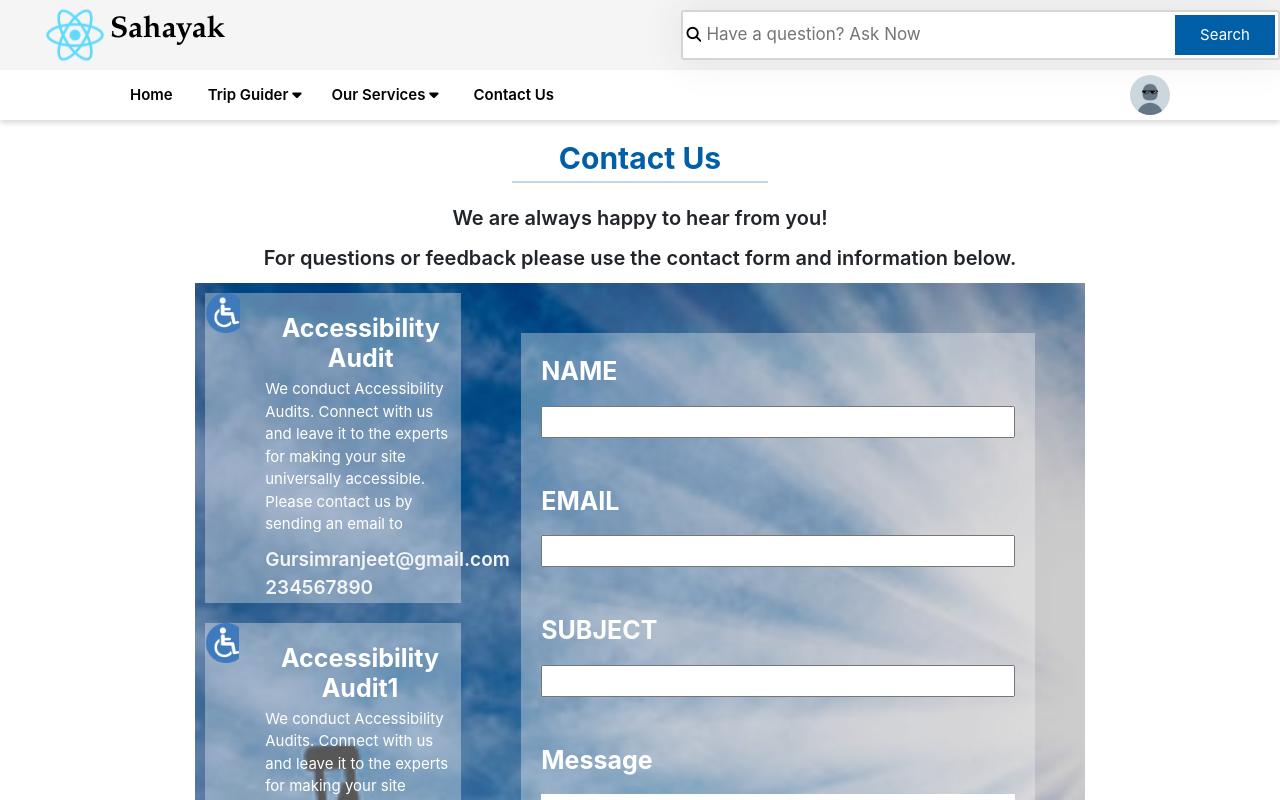
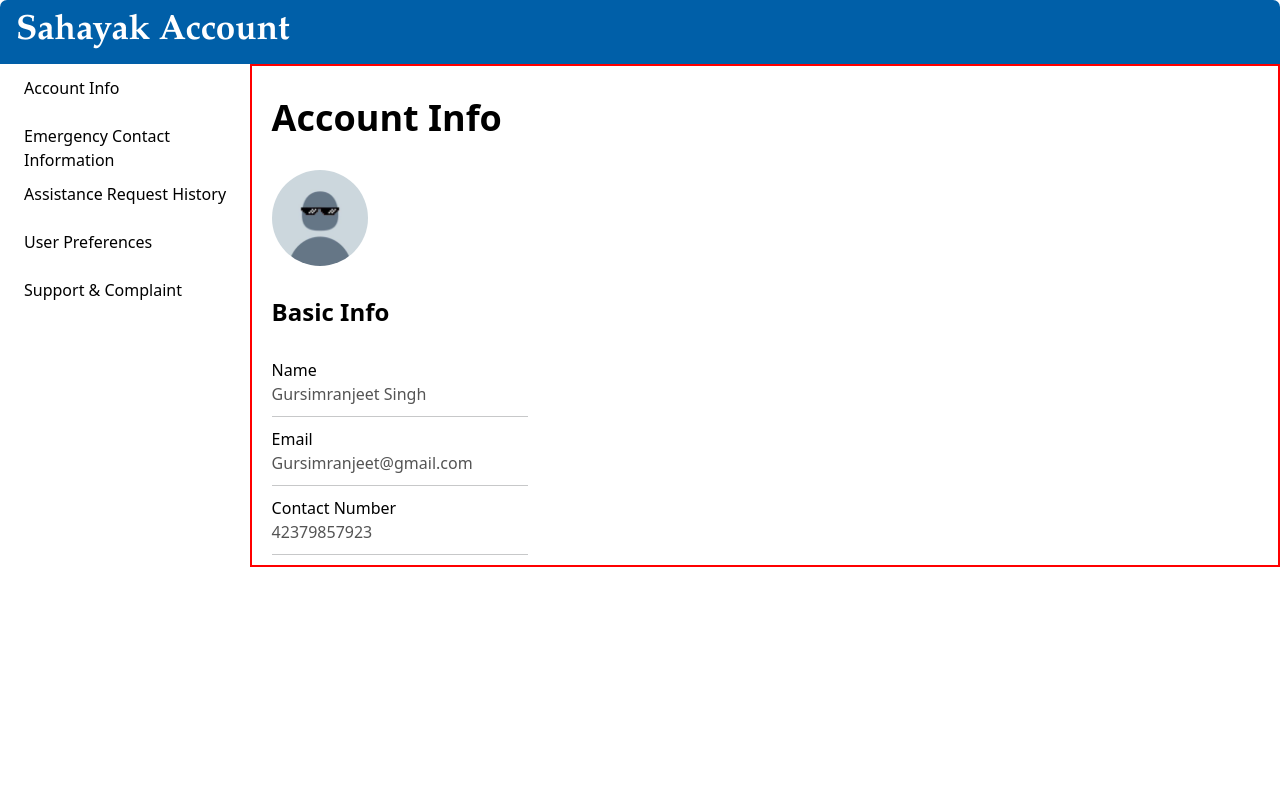
Before and after one commit to Gursimranjeet-Singh/Sahayak, a React (Create React App) app: page /dashboard in a window 1280 px wide. Shown: the top 800 px of the page. Built offline with nearby package versions, Linux system fonts and the light colour scheme.

Commit message:
create profile and add basic structure

```diff
--- a/src/App.css
+++ b/src/App.css
@@ -36,3 +36,11 @@
     transform: rotate(360deg);
   }
 }
+*{
+  margin: 0;
+  padding: 0;
+  box-sizing: border-box;
+}
+html{
+  font-size: 62.5%;
+}
--- a/src/App.js
+++ b/src/App.js
@@ -3,13 +3,12 @@ import Home from "./pages/home/Home";
 import Navbar from "./pages/header/Navbar";
 import Footer from "./pages/footer/Footer";
 import Contact from "./pages/contact/Contact";
+import Dashboard from "./dashboard/Dashboard";
 
 function App() {
   return (
     <>
-      <Navbar webpagename="Sahayak" />
-      <Contact />
-      <Footer />
+      <Dashboard />
     </>
   );
 }
--- /dev/null
+++ b/src/dashboard/Dashboard.js
@@ -0,0 +1,26 @@
+import React from 'react';
+import './dashboard.css';
+import Profile from './profiledash.js/Profile.js';
+export default function Dashboard(){
+    return(
+        <>
+        <div id='headdash'>
+            <span>Sahayak Account</span>
+        </div>
+        <div id='maincontent'>
+            <div id='leftnavdash'>
+                    <button className='divleftdash'>Account Info</button>
+                    <button className='divleftdash'>Emergency Contact Information</button>
+                    <button className='divleftdash'>Assistance Request History</button>
+                    <button className='divleftdash'>User Preferences</button>
+                    {/* <button className='divleftdash'></button> */}
+                    <button className='divleftdash'>Support & Complaint</button>
+            </div>
+            <div id='rightcontentdash'>
+                <Profile/>
+            </div>
+        </div>
+
+        </>
+    );
+}
--- /dev/null
+++ b/src/dashboard/dashboard.css
@@ -0,0 +1,56 @@
+
+#headdash{
+    height: 6.4rem;
+    color: white;
+    background-color: hsl(206, 100%, 33%);
+    font-size: 3.5rem;
+    display: flex;
+    align-items: center;
+    text-indent: 1.6rem;
+    border-top-right-radius: 0.7rem;
+    border-top-left-radius: 0.7rem;
+    font-family: garamond;
+    font-weight: 700;
+}
+#maincontent{
+    display: flex;
+
+    width: 100vw;
+
+}
+#leftnavdash{
+
+    width: 19.5vw;
+
+
+}
+.divleftdash{
+    width: 100%;
+   height: 4.8rem;
+  font-size: 1.6rem;
+  font-family: UberMoveText, system-ui, "Helvetica Neue", Helvetica, Arial, sans-serif;
+   background-color: white;
+   padding-top: 12px;
+   padding-bottom: 12px;
+   padding-left: calc(24px * 1);
+   padding-right: 12px;
+   border: none;
+   text-align: left;
+
+}
+.divleftdash:hover{
+    background-color: white;
+}
+.divleftdash:focus{
+    border-left: 5px solid hsl(206, 100%, 33%);
+    background-image: linear-gradient(0deg, rgba(255, 255, 255, 0.92), rgba(255, 255, 255, 0.92));
+    background-color: #000000;
+    /* both background color and image are giving that texture combined */
+
+
+}
+#rightcontentdash{
+    border: 2px solid red;
+    width: calc(100vw - 19.5vw);
+    padding-left: 2rem;
+}
--- /dev/null
+++ b/src/dashboard/profiledash.js/Profile.js
@@ -0,0 +1,30 @@
+// this is for Account Info page
+import React, { Fragment } from "react";
+import "./profile.css";
+export default function Profile() {
+  const info = [
+    { id: 0, nameofitem: "Name", valueofitem: "Gursimranjeet Singh" },
+    { id: 0, nameofitem: "Email", valueofitem: "Gursimranjeet@gmail.com" },
+    { id: 0, nameofitem: "Contact Number", valueofitem: "42379857923" },
+  ];
+  function Showlistitems() {
+    let listitems = info.map((items) => (
+      <Fragment key={items.id}>
+        <div className="infoabout">{items.nameofitem}</div>
+        <div className="infovalue">{items.valueofitem}</div>
+        <hr />
+      </Fragment>
+    ));
+    return <>{listitems}</>;
+  }
+  return (
+    <>
+      <p id="headingprofile">Account Info</p>
+      <div id="profileimage"></div>
+      <div id="basicinfo">Basic Info</div>
+      <div id="info">
+        <Showlistitems />
+      </div>
+    </>
+  );
+}
--- /dev/null
+++ b/src/dashboard/profiledash.js/profile.css
@@ -0,0 +1,47 @@
+#headingprofile{
+    color: rgb(0, 0, 0);
+    font-family: UberMove, UberMoveText, system-ui, "Helvetica Neue", Helvetica, Arial, sans-serif;
+    font-weight: 700;
+    font-size: 36px;
+    line-height: 44px;
+    margin-top: 3rem;
+    margin-bottom: 3rem;
+}
+#profileimage{
+    border-radius: 50%;
+    box-sizing: border-box;
+    display: block;
+    height: 96px;
+    width: 96px;
+   background-image: url("../../../public/defaultprofile.jpg");
+   background-size: cover;
+   margin-bottom: 3rem;
+}
+#basicinfo{
+
+    color: rgb(0, 0, 0);
+    font-family: UberMove, UberMoveText, system-ui, "Helvetica Neue", Helvetica, Arial, sans-serif;
+    font-weight: 700;
+    font-size: 24px;
+    line-height: 32px;
+    margin-bottom:3rem ;
+
+}
+.infoabout{
+    color: rgb(0, 0, 0);
+    font-family: UberMoveText, system-ui, "Helvetica Neue", Helvetica, Arial, sans-serif;
+    font-weight: 500;
+    font-size: 1.6rem;
+
+}
+.infovalue{
+    color: rgb(84, 84, 84);
+
+    font-family: UberMoveText, system-ui, "Helvetica Neue", Helvetica, Arial, sans-serif;
+    font-weight: 500;
+    font-size: 1.6rem;
+
+}
+hr{
+    width: 20vw;
+}
```
